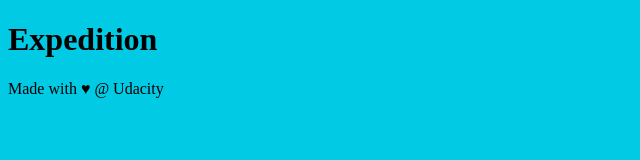
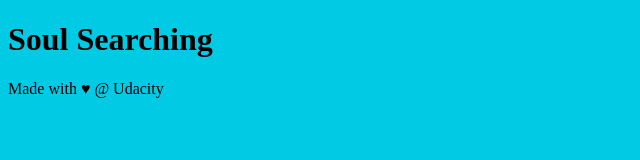
Before and after one commit to harshavenkataswamy87/Udacity-Git-Course, a plain HTML site: page index.html in a window 1280 px wide. Shown: the whole page, without its empty margins (0-640 px from the left). Drawn offline with Linux system fonts and the light colour scheme.

Commit message:
Changed the header tag

```diff
--- a/index.html
+++ b/index.html
@@ -10,7 +10,7 @@
 <body>
 
     <header>
-        <h1>Expedition</h1>
+        <h1>Soul Searching</h1>
     </header>
 
     <div class="container">
```
